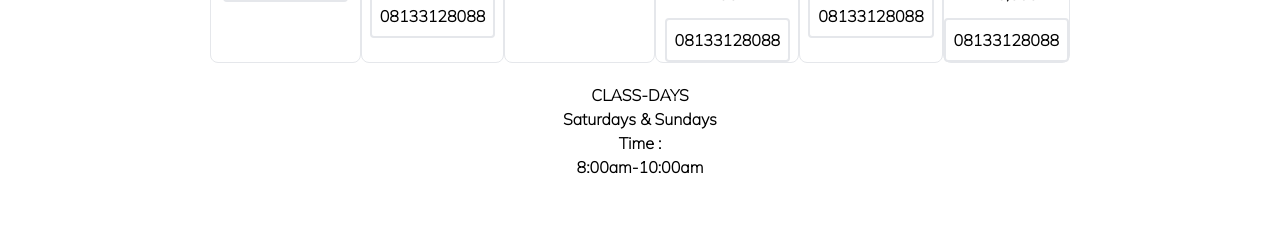
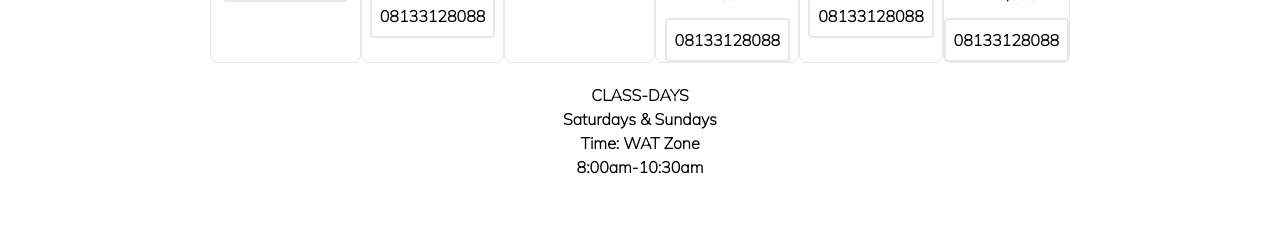
Before and after one commit to Tooyyib/thezulaykhaglobalacademy, a React (Vite) app: page / in a window 1280 px wide. Shown: the part 960-1189 px from the top of the page. Built offline with nearby package versions, Linux system fonts and the light colour scheme.

Commit message:
added new features

```diff
--- a/src/Home.jsx
+++ b/src/Home.jsx
@@ -191,8 +191,8 @@ function Home() {
           </div>
           <div className="my-[1rem]">
             <div>Saturdays & Sundays</div>
-            <div className="bg-[#3a1642] text-[#fdf7fb] font-bold">Time :</div>
-            <div>8:00am-10:00am</div>
+            <div className="bg-[#3a1642] text-[#fdf7fb] font-bold">Time: WAT Zone</div>
+            <div>8:00am-10:30am</div>
           </div>
         </div>
       </div>
```
